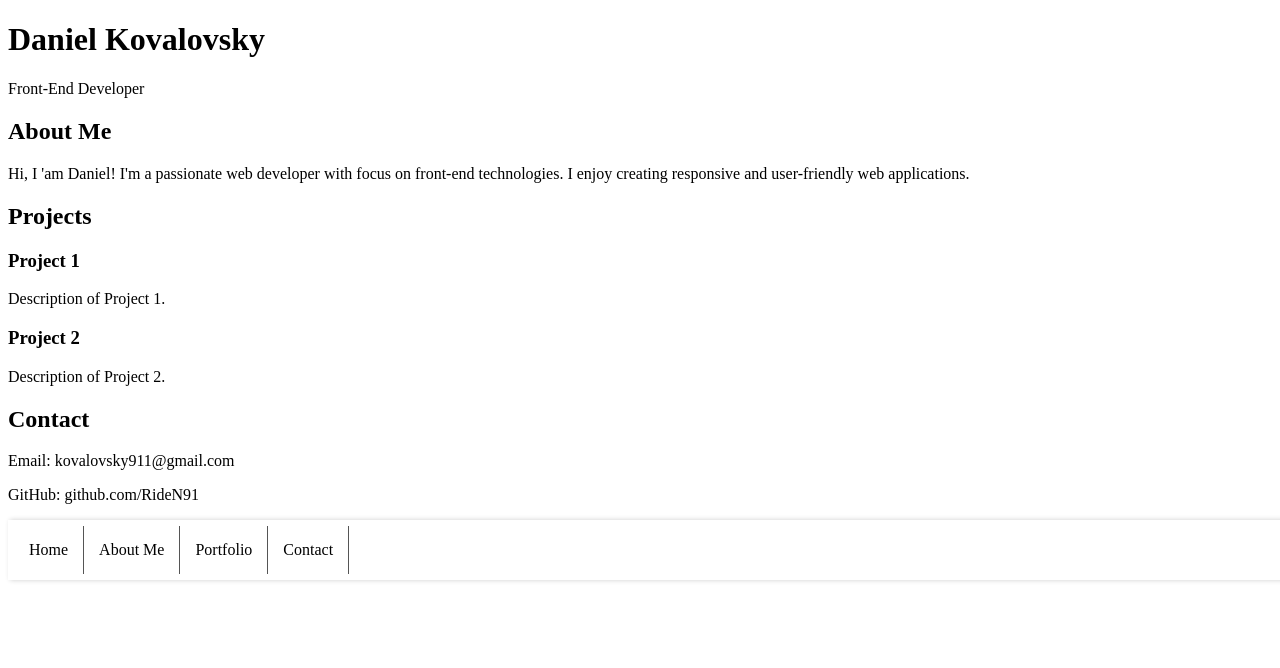
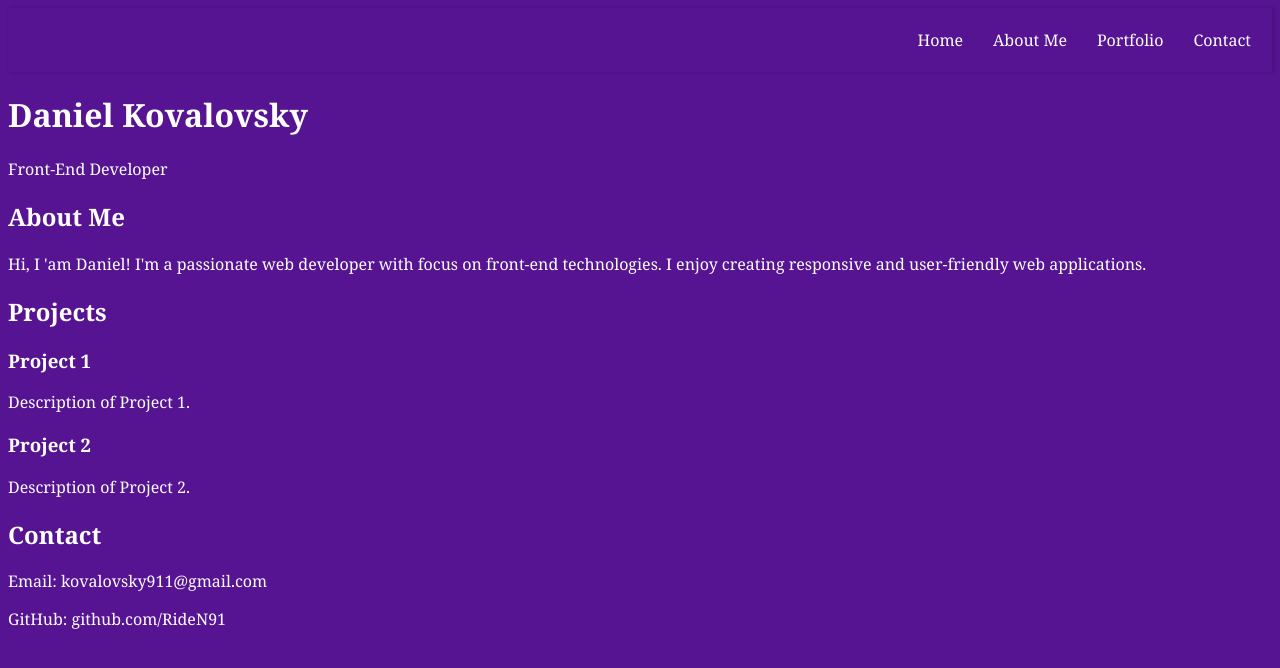
Before and after one commit to RideN91/my-web-portfolio, a React (Create React App) app: page / in a window 1280 px wide. Shown: the top 668 px of the page. Built offline with nearby package versions, Linux system fonts and the light colour scheme.

Commit message:
CSS and menu positioning

```diff
--- a/src/App.js
+++ b/src/App.js
@@ -4,15 +4,16 @@ import Contact from './components/Contact';
 import Header from './components/Header';
 import Menu from './components/Menu';
 import Projects from './components/Projects';
+import './styles.css';
 
 function App() {
     return (
         <div className="App">
+            <Menu />
             <Header />
             <AboutMe />
             <Projects />
             <Contact />
-            <Menu />
         </div>
     );
 }
--- a/src/menu.css
+++ b/src/menu.css
@@ -1,9 +1,9 @@
 .menu {
     display: flex;
     flex-direction: row;
-    justify-content: space-between;
+    justify-content: flex-end;
     align-items: center;
-    position: fixed;
+    position: relative;
     width: 100%;
     background-color: transparent;
     box-shadow: 2px 0 5px rgba(0, 0, 0, 0.2); /* Add a subtle box shadow */
@@ -12,7 +12,7 @@
   ul {
     display: flex;
     flex-direction: row;
-    justify-content: space-between;
+    justify-content: space-around;
     list-style-type: none;
     padding: 3px;
     margin: 3px;
@@ -20,10 +20,9 @@
 
   li {
     padding: 15px; /* Increase padding for better spacing */
-    border-right: 1px solid #555;
     transition: background-color 0.3s ease; /* Add transition effect on hover */
   }
 
   li:hover {
-    background-color: #555; /* Change background color on hover */
+    background-color: rgb(59, 13, 102); /* Change background color on hover */
   }
--- a/src/styles.css
+++ b/src/styles.css
@@ -0,0 +1,13 @@
+* {
+    background-color: rgb(86, 20, 147);
+    color: white;
+    font-family: Cambria, Cochin, Georgia, Times, 'Times New Roman', serif ;
+}
+
+h1 {
+    font-size: 32px;
+}
+
+h2{
+    font-size: 24px;
+}
```
